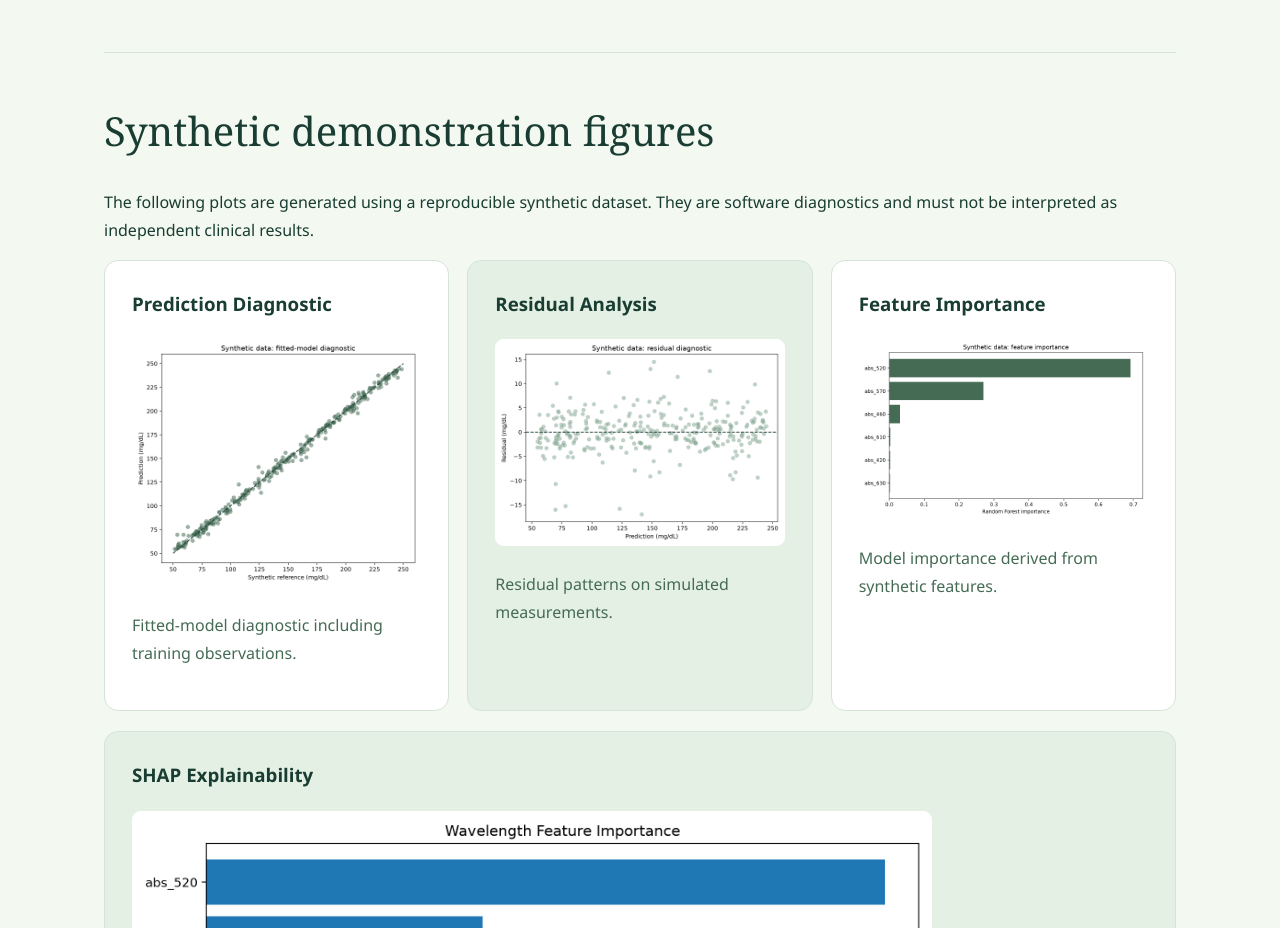
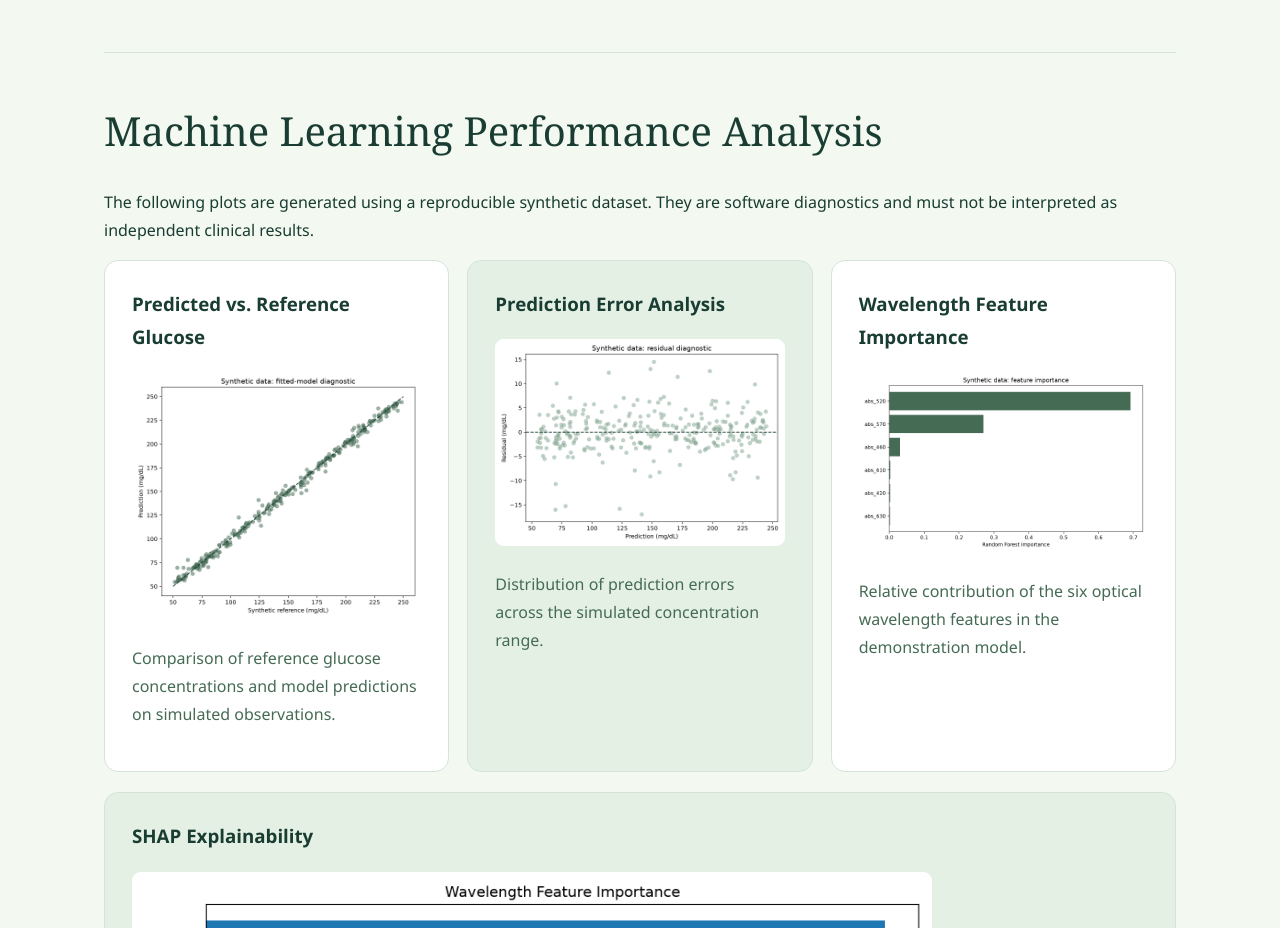
Before and after one commit to Sejuti-Dhali/Glucose-Monitoring-System, a plain HTML site: page results.html in a window 1280 px wide. Shown: the part 1439-2367 px from the top of the page. Drawn offline with Linux system fonts and the light colour scheme.

Commit message:
Improve machine learning results presentation

```diff
--- a/results.html
+++ b/results.html
@@ -71,7 +71,7 @@ the original experimental dataset.
 </section>
 
 <section>
-<h2>Synthetic demonstration figures</h2>
+<h2>Machine Learning Performance Analysis</h2>
 <p>
 The following plots are generated using a reproducible
 synthetic dataset. They are software diagnostics and
@@ -80,30 +80,30 @@ must not be interpreted as independent clinical results.
 
 <div class="grid">
 <div class="card">
-<h3>Prediction Diagnostic</h3>
+<h3>Predicted vs. Reference Glucose</h3>
 <img class="figure"
 src="media/results/prediction_scatter.png"
 alt="Synthetic prediction scatter plot"
 onerror="this.style.display='none'">
-<p>Fitted-model diagnostic including training observations.</p>
+<p>Comparison of reference glucose concentrations and model predictions on simulated observations.</p>
 </div>
 
 <div class="card">
-<h3>Residual Analysis</h3>
+<h3>Prediction Error Analysis</h3>
 <img class="figure"
 src="media/results/residual_plot.png"
 alt="Synthetic residual plot"
 onerror="this.style.display='none'">
-<p>Residual patterns on simulated measurements.</p>
+<p>Distribution of prediction errors across the simulated concentration range.</p>
 </div>
 
 <div class="card">
-<h3>Feature Importance</h3>
+<h3>Wavelength Feature Importance</h3>
 <img class="figure"
 src="media/results/feature_importance.png"
 alt="Random Forest feature importance"
 onerror="this.style.display='none'">
-<p>Model importance derived from synthetic features.</p>
+<p>Relative contribution of the six optical wavelength features in the demonstration model.</p>
 </div>
 </div>
 
```
